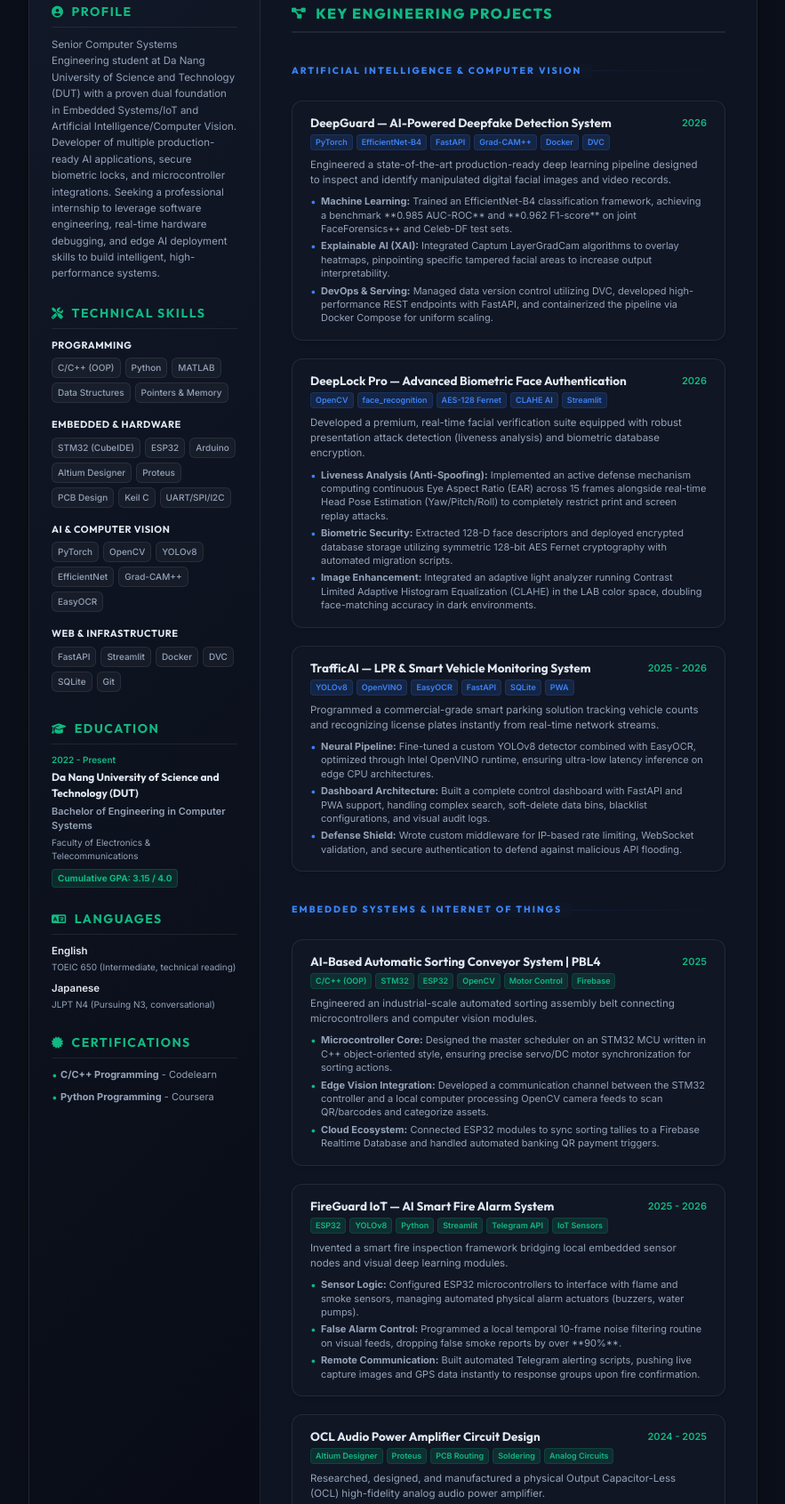
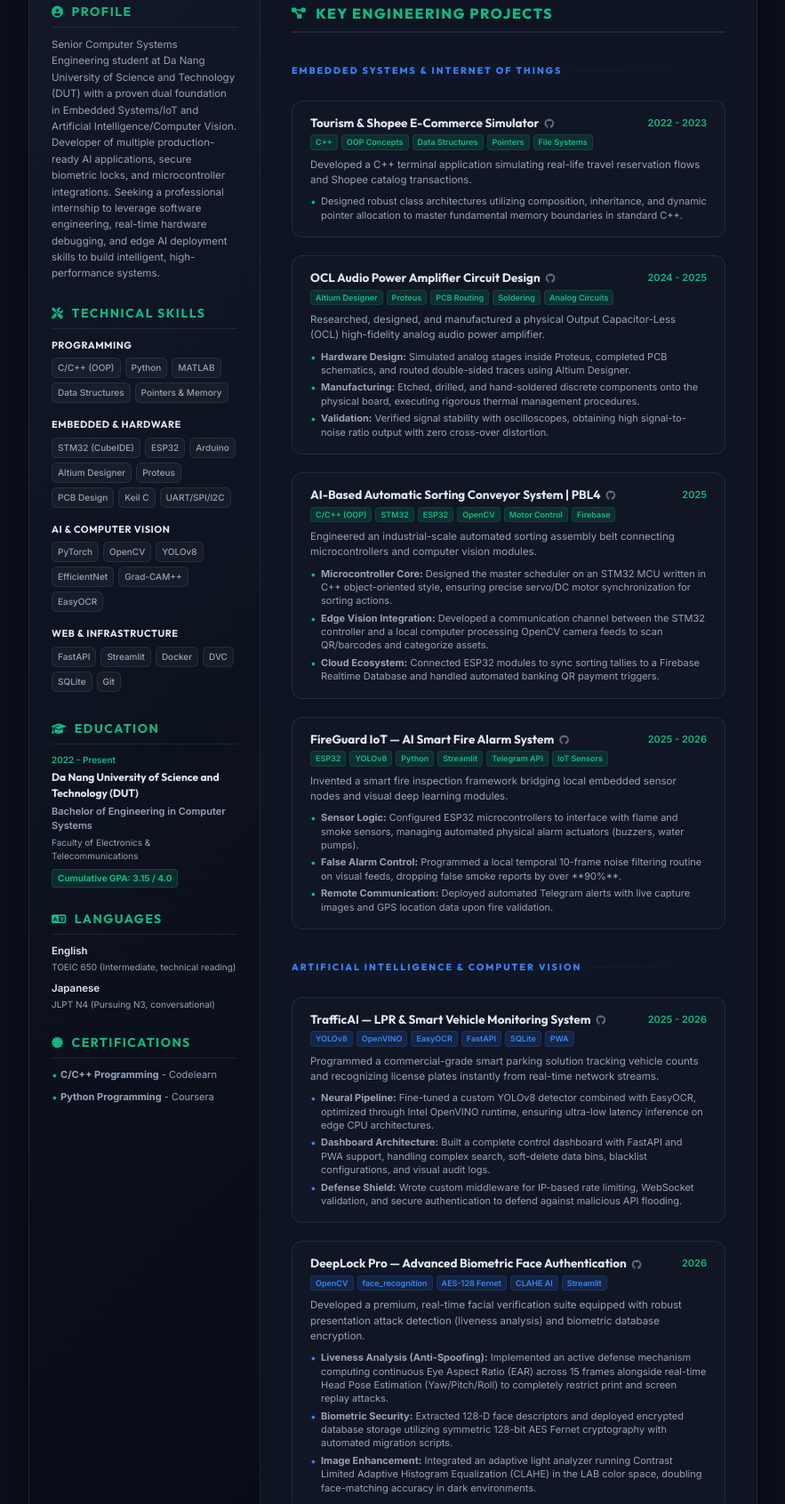
Before and after one commit to caotiendung111/caotiendung111.github.io, a plain HTML site: page index.html in a window 1280 px wide. Shown: the part 384-2075 px from the top of the page at 89% size, without its empty margins (198-1081 px from the left). Drawn offline with Linux system fonts and the light colour scheme.

Commit message:
Reordered projects to ascending chronological order and added clickable GitHub links with icons

```diff
--- a/index.html
+++ b/index.html
@@ -203,107 +203,83 @@
 
         <div class="projects-timeline">
 
-          <!-- ==================== CATEGORY: AI & COMPUTER VISION ==================== -->
-          <div class="project-group-divider no-print" data-group="ai-cv">
-            <span>ARTIFICIAL INTELLIGENCE & COMPUTER VISION</span>
-          </div>
-
-          <!-- Project: DeepGuard -->
-          <article class="project-card" data-category="ai-cv">
-            <div class="project-header">
-              <div class="title-tech">
-                <h4 class="project-title">DeepGuard — AI-Powered Deepfake Detection System</h4>
-                <div class="project-tech-tags">
-                  <span class="tech-tag">PyTorch</span>
-                  <span class="tech-tag">EfficientNet-B4</span>
-                  <span class="tech-tag">FastAPI</span>
-                  <span class="tech-tag">Grad-CAM++</span>
-                  <span class="tech-tag">Docker</span>
-                  <span class="tech-tag">DVC</span>
-                </div>
-              </div>
-              <span class="project-date">2026</span>
-            </div>
-            <div class="project-body">
-              <p class="project-description">
-                Engineered a state-of-the-art production-ready deep learning pipeline designed to inspect and identify manipulated digital facial images and video records.
-              </p>
-              <ul class="project-bullets">
-                <li><strong>Machine Learning:</strong> Trained an EfficientNet-B4 classification framework, achieving a benchmark **0.985 AUC-ROC** and **0.962 F1-score** on joint FaceForensics++ and Celeb-DF test sets.</li>
-                <li><strong>Explainable AI (XAI):</strong> Integrated Captum LayerGradCam algorithms to overlay heatmaps, pinpointing specific tampered facial areas to increase output interpretability.</li>
-                <li><strong>DevOps & Serving:</strong> Managed data version control utilizing DVC, developed high-performance REST endpoints with FastAPI, and containerized the pipeline via Docker Compose for uniform scaling.</li>
-              </ul>
-            </div>
-          </article>
-
-          <!-- Project: DeepLock Pro -->
-          <article class="project-card" data-category="ai-cv">
-            <div class="project-header">
-              <div class="title-tech">
-                <h4 class="project-title">DeepLock Pro — Advanced Biometric Face Authentication</h4>
-                <div class="project-tech-tags">
-                  <span class="tech-tag">OpenCV</span>
-                  <span class="tech-tag">face_recognition</span>
-                  <span class="tech-tag">AES-128 Fernet</span>
-                  <span class="tech-tag">CLAHE AI</span>
-                  <span class="tech-tag">Streamlit</span>
-                </div>
-              </div>
-              <span class="project-date">2026</span>
-            </div>
-            <div class="project-body">
-              <p class="project-description">
-                Developed a premium, real-time facial verification suite equipped with robust presentation attack detection (liveness analysis) and biometric database encryption.
-              </p>
-              <ul class="project-bullets">
-                <li><strong>Liveness Analysis (Anti-Spoofing):</strong> Implemented an active defense mechanism computing continuous Eye Aspect Ratio (EAR) across 15 frames alongside real-time Head Pose Estimation (Yaw/Pitch/Roll) to completely restrict print and screen replay attacks.</li>
-                <li><strong>Biometric Security:</strong> Extracted 128-D face descriptors and deployed encrypted database storage utilizing symmetric 128-bit AES Fernet cryptography with automated migration scripts.</li>
-                <li><strong>Image Enhancement:</strong> Integrated an adaptive light analyzer running Contrast Limited Adaptive Histogram Equalization (CLAHE) in the LAB color space, doubling face-matching accuracy in dark environments.</li>
-              </ul>
-            </div>
-          </article>
-
-          <!-- Project: TrafficAI -->
-          <article class="project-card" data-category="ai-cv">
-            <div class="project-header">
-              <div class="title-tech">
-                <h4 class="project-title">TrafficAI — LPR & Smart Vehicle Monitoring System</h4>
-                <div class="project-tech-tags">
-                  <span class="tech-tag">YOLOv8</span>
-                  <span class="tech-tag">OpenVINO</span>
-                  <span class="tech-tag">EasyOCR</span>
-                  <span class="tech-tag">FastAPI</span>
-                  <span class="tech-tag">SQLite</span>
-                  <span class="tech-tag">PWA</span>
-                </div>
-              </div>
-              <span class="project-date">2025 - 2026</span>
-            </div>
-            <div class="project-body">
-              <p class="project-description">
-                Programmed a commercial-grade smart parking solution tracking vehicle counts and recognizing license plates instantly from real-time network streams.
-              </p>
-              <ul class="project-bullets">
-                <li><strong>Neural Pipeline:</strong> Fine-tuned a custom YOLOv8 detector combined with EasyOCR, optimized through Intel OpenVINO runtime, ensuring ultra-low latency inference on edge CPU architectures.</li>
-                <li><strong>Dashboard Architecture:</strong> Built a complete control dashboard with FastAPI and PWA support, handling complex search, soft-delete data bins, blacklist configurations, and visual audit logs.</li>
-                <li><strong>Defense Shield:</strong> Wrote custom middleware for IP-based rate limiting, WebSocket validation, and secure authentication to defend against malicious API flooding.</li>
-              </ul>
-            </div>
-          </article>
-
-          <!-- PAGE BREAK SPECIFIC FOR PRINTING -->
-          <div class="page-break"></div>
-
           <!-- ==================== CATEGORY: EMBEDDED SYSTEMS & IOT ==================== -->
           <div class="project-group-divider no-print" data-group="embedded">
             <span>EMBEDDED SYSTEMS & INTERNET OF THINGS</span>
           </div>
 
+          <!-- Project: Tourism Management -->
+          <article class="project-card" data-category="embedded">
+            <div class="project-header">
+              <div class="title-tech">
+                <h4 class="project-title">
+                  <a href="https://github.com/caotiendung111/PBl1-Quanlitourdulich.2022-2023" target="_blank" class="project-link">
+                    Tourism & Shopee E-Commerce Simulator
+                    <i class="fab fa-github project-link-icon"></i>
+                  </a>
+                </h4>
+                <div class="project-tech-tags">
+                  <span class="tech-tag">C++</span>
+                  <span class="tech-tag">OOP Concepts</span>
+                  <span class="tech-tag">Data Structures</span>
+                  <span class="tech-tag">Pointers</span>
+                  <span class="tech-tag">File Systems</span>
+                </div>
+              </div>
+              <span class="project-date">2022 - 2023</span>
+            </div>
+            <div class="project-body">
+              <p class="project-description">
+                Developed a C++ terminal application simulating real-life travel reservation flows and Shopee catalog transactions.
+              </p>
+              <ul class="project-bullets">
+                <li>Designed robust class architectures utilizing composition, inheritance, and dynamic pointer allocation to master fundamental memory boundaries in standard C++.</li>
+              </ul>
+            </div>
+          </article>
+
+          <!-- Project: OCL Amplifier -->
+          <article class="project-card" data-category="embedded">
+            <div class="project-header">
+              <div class="title-tech">
+                <h4 class="project-title">
+                  <a href="https://github.com/caotiendung111" target="_blank" class="project-link">
+                    OCL Audio Power Amplifier Circuit Design
+                    <i class="fab fa-github project-link-icon"></i>
+                  </a>
+                </h4>
+                <div class="project-tech-tags">
+                  <span class="tech-tag">Altium Designer</span>
+                  <span class="tech-tag">Proteus</span>
+                  <span class="tech-tag">PCB Routing</span>
+                  <span class="tech-tag">Soldering</span>
+                  <span class="tech-tag">Analog Circuits</span>
+                </div>
+              </div>
+              <span class="project-date">2024 - 2025</span>
+            </div>
+            <div class="project-body">
+              <p class="project-description">
+                Researched, designed, and manufactured a physical Output Capacitor-Less (OCL) high-fidelity analog audio power amplifier.
+              </p>
+              <ul class="project-bullets">
+                <li><strong>Hardware Design:</strong> Simulated analog stages inside Proteus, completed PCB schematics, and routed double-sided traces using Altium Designer.</li>
+                <li><strong>Manufacturing:</strong> Etched, drilled, and hand-soldered discrete components onto the physical board, executing rigorous thermal management procedures.</li>
+                <li><strong>Validation:</strong> Verified signal stability with oscilloscopes, obtaining high signal-to-noise ratio output with zero cross-over distortion.</li>
+              </ul>
+            </div>
+          </article>
+
           <!-- Project: PBL4 Conveyor -->
           <article class="project-card" data-category="embedded">
             <div class="project-header">
               <div class="title-tech">
-                <h4 class="project-title">AI-Based Automatic Sorting Conveyor System | PBL4</h4>
+                <h4 class="project-title">
+                  <a href="https://github.com/caotiendung111/duanbangchuyen_nhom1_hethongnhung_AI_FIREBASE" target="_blank" class="project-link">
+                    AI-Based Automatic Sorting Conveyor System | PBL4
+                    <i class="fab fa-github project-link-icon"></i>
+                  </a>
+                </h4>
                 <div class="project-tech-tags">
                   <span class="tech-tag">C/C++ (OOP)</span>
                   <span class="tech-tag">STM32</span>
@@ -331,7 +307,12 @@
           <article class="project-card" data-category="embedded">
             <div class="project-header">
               <div class="title-tech">
-                <h4 class="project-title">FireGuard IoT — AI Smart Fire Alarm System</h4>
+                <h4 class="project-title">
+                  <a href="https://github.com/caotiendung111/Du-An-Bao-Chay-IOT-AI-WEBSEVER1" target="_blank" class="project-link">
+                    FireGuard IoT — AI Smart Fire Alarm System
+                    <i class="fab fa-github project-link-icon"></i>
+                  </a>
+                </h4>
                 <div class="project-tech-tags">
                   <span class="tech-tag">ESP32</span>
                   <span class="tech-tag">YOLOv8</span>
@@ -350,59 +331,113 @@
               <ul class="project-bullets">
                 <li><strong>Sensor Logic:</strong> Configured ESP32 microcontrollers to interface with flame and smoke sensors, managing automated physical alarm actuators (buzzers, water pumps).</li>
                 <li><strong>False Alarm Control:</strong> Programmed a local temporal 10-frame noise filtering routine on visual feeds, dropping false smoke reports by over **90%**.</li>
-                <li><strong>Remote Communication:</strong> Built automated Telegram alerting scripts, pushing live capture images and GPS data instantly to response groups upon fire confirmation.</li>
+                <li><strong>Remote Communication:</strong> Deployed automated Telegram alerts with live capture images and GPS location data upon fire validation.</li>
               </ul>
             </div>
           </article>
 
-          <!-- Project: OCL Amplifier -->
-          <article class="project-card" data-category="embedded">
+          <!-- PAGE BREAK SPECIFIC FOR PRINTING -->
+          <div class="page-break"></div>
+
+          <!-- ==================== CATEGORY: AI & COMPUTER VISION ==================== -->
+          <div class="project-group-divider no-print" data-group="ai-cv">
+            <span>ARTIFICIAL INTELLIGENCE & COMPUTER VISION</span>
+          </div>
+
+          <!-- Project: TrafficAI -->
+          <article class="project-card" data-category="ai-cv">
             <div class="project-header">
               <div class="title-tech">
-                <h4 class="project-title">OCL Audio Power Amplifier Circuit Design</h4>
+                <h4 class="project-title">
+                  <a href="https://github.com/caotiendung111/AI-Traffic-Intelligence-Revenue-Ecosystem_MonTriTueNhanTao" target="_blank" class="project-link">
+                    TrafficAI — LPR & Smart Vehicle Monitoring System
+                    <i class="fab fa-github project-link-icon"></i>
+                  </a>
+                </h4>
                 <div class="project-tech-tags">
-                  <span class="tech-tag">Altium Designer</span>
-                  <span class="tech-tag">Proteus</span>
-                  <span class="tech-tag">PCB Routing</span>
-                  <span class="tech-tag">Soldering</span>
-                  <span class="tech-tag">Analog Circuits</span>
+                  <span class="tech-tag">YOLOv8</span>
+                  <span class="tech-tag">OpenVINO</span>
+                  <span class="tech-tag">EasyOCR</span>
+                  <span class="tech-tag">FastAPI</span>
+                  <span class="tech-tag">SQLite</span>
+                  <span class="tech-tag">PWA</span>
                 </div>
               </div>
-              <span class="project-date">2024 - 2025</span>
+              <span class="project-date">2025 - 2026</span>
             </div>
             <div class="project-body">
               <p class="project-description">
-                Researched, designed, and manufactured a physical Output Capacitor-Less (OCL) high-fidelity analog audio power amplifier.
+                Programmed a commercial-grade smart parking solution tracking vehicle counts and recognizing license plates instantly from real-time network streams.
               </p>
               <ul class="project-bullets">
-                <li><strong>Hardware Design:</strong> Simulated analog stages inside Proteus, completed PCB schematics, and routed double-sided traces using Altium Designer.</li>
-                <li><strong>Manufacturing:</strong> Etched, drilled, and hand-soldered discrete components onto the physical board, executing rigorous thermal management procedures.</li>
-                <li><strong>Validation:</strong> Verified signal stability with oscilloscopes, obtaining high signal-to-noise ratio output with zero cross-over distortion.</li>
+                <li><strong>Neural Pipeline:</strong> Fine-tuned a custom YOLOv8 detector combined with EasyOCR, optimized through Intel OpenVINO runtime, ensuring ultra-low latency inference on edge CPU architectures.</li>
+                <li><strong>Dashboard Architecture:</strong> Built a complete control dashboard with FastAPI and PWA support, handling complex search, soft-delete data bins, blacklist configurations, and visual audit logs.</li>
+                <li><strong>Defense Shield:</strong> Wrote custom middleware for IP-based rate limiting, WebSocket validation, and secure authentication to defend against malicious API flooding.</li>
               </ul>
             </div>
           </article>
 
-          <!-- Project: Tourism Management -->
-          <article class="project-card" data-category="embedded">
+          <!-- Project: DeepLock Pro -->
+          <article class="project-card" data-category="ai-cv">
             <div class="project-header">
               <div class="title-tech">
-                <h4 class="project-title">Tourism & Shopee E-Commerce Simulator</h4>
+                <h4 class="project-title">
+                  <a href="https://github.com/caotiendung111/BioGuard_Face_Security_Mon_Tri_Tue_Nhan_Tao" target="_blank" class="project-link">
+                    DeepLock Pro — Advanced Biometric Face Authentication
+                    <i class="fab fa-github project-link-icon"></i>
+                  </a>
+                </h4>
                 <div class="project-tech-tags">
-                  <span class="tech-tag">C++</span>
-                  <span class="tech-tag">OOP Concepts</span>
-                  <span class="tech-tag">Data Structures</span>
-                  <span class="tech-tag">Pointers</span>
-                  <span class="tech-tag">File Systems</span>
+                  <span class="tech-tag">OpenCV</span>
+                  <span class="tech-tag">face_recognition</span>
+                  <span class="tech-tag">AES-128 Fernet</span>
+                  <span class="tech-tag">CLAHE AI</span>
+                  <span class="tech-tag">Streamlit</span>
                 </div>
               </div>
-              <span class="project-date">2022 - 2023</span>
+              <span class="project-date">2026</span>
             </div>
             <div class="project-body">
               <p class="project-description">
-                Developed a C++ terminal application simulating real-life travel reservation flows and Shopee catalog transactions.
+                Developed a premium, real-time facial verification suite equipped with robust presentation attack detection (liveness analysis) and biometric database encryption.
               </p>
               <ul class="project-bullets">
-                <li>Designed robust class architectures utilizing composition, inheritance, and dynamic pointer allocation to master fundamental memory boundaries in standard C++.</li>
+                <li><strong>Liveness Analysis (Anti-Spoofing):</strong> Implemented an active defense mechanism computing continuous Eye Aspect Ratio (EAR) across 15 frames alongside real-time Head Pose Estimation (Yaw/Pitch/Roll) to completely restrict print and screen replay attacks.</li>
+                <li><strong>Biometric Security:</strong> Extracted 128-D face descriptors and deployed encrypted database storage utilizing symmetric 128-bit AES Fernet cryptography with automated migration scripts.</li>
+                <li><strong>Image Enhancement:</strong> Integrated an adaptive light analyzer running Contrast Limited Adaptive Histogram Equalization (CLAHE) in the LAB color space, doubling face-matching accuracy in dark environments.</li>
+              </ul>
+            </div>
+          </article>
+
+          <!-- Project: DeepGuard -->
+          <article class="project-card" data-category="ai-cv">
+            <div class="project-header">
+              <div class="title-tech">
+                <h4 class="project-title">
+                  <a href="https://github.com/caotiendung111/DeepGuard-Deepfake-Detection" target="_blank" class="project-link">
+                    DeepGuard — AI-Powered Deepfake Detection System
+                    <i class="fab fa-github project-link-icon"></i>
+                  </a>
+                </h4>
+                <div class="project-tech-tags">
+                  <span class="tech-tag">PyTorch</span>
+                  <span class="tech-tag">EfficientNet-B4</span>
+                  <span class="tech-tag">FastAPI</span>
+                  <span class="tech-tag">Grad-CAM++</span>
+                  <span class="tech-tag">Docker</span>
+                  <span class="tech-tag">DVC</span>
+                </div>
+              </div>
+              <span class="project-date">2026</span>
+            </div>
+            <div class="project-body">
+              <p class="project-description">
+                Engineered a state-of-the-art production-ready deep learning pipeline designed to inspect and identify manipulated digital facial images and video records.
+              </p>
+              <ul class="project-bullets">
+                <li><strong>Machine Learning:</strong> Trained an EfficientNet-B4 classification framework, achieving a benchmark **0.985 AUC-ROC** and **0.962 F1-score** on joint FaceForensics++ and Celeb-DF test sets.</li>
+                <li><strong>Explainable AI (XAI):</strong> Integrated Captum LayerGradCam algorithms to overlay heatmaps, pinpointing specific tampered facial areas to increase output interpretability.</li>
+                <li><strong>DevOps & Serving:</strong> Managed data version control utilizing DVC, developed high-performance REST endpoints with FastAPI, and containerized the pipeline via Docker Compose for uniform scaling.</li>
               </ul>
             </div>
           </article>
--- a/style.css
+++ b/style.css
@@ -633,6 +633,34 @@ a {
   line-height: 1.3;
 }
 
+.project-link {
+  color: inherit;
+  text-decoration: none;
+  display: inline-flex;
+  align-items: center;
+  gap: 6px;
+  transition: color 0.2s ease;
+}
+
+.project-link:hover {
+  color: var(--primary);
+}
+
+.project-card[data-category="ai-cv"] .project-link:hover {
+  color: var(--accent);
+}
+
+.project-link-icon {
+  font-size: 11px;
+  opacity: 0.4;
+  transition: opacity 0.2s ease, transform 0.2s ease;
+}
+
+.project-link:hover .project-link-icon {
+  opacity: 0.9;
+  transform: translateY(-1px);
+}
+
 .project-date {
   font-size: 11px;
   font-weight: 600;
@@ -654,11 +682,6 @@ a {
   padding: 1px 5px;
   border-radius: 4px;
   border: 1px solid rgba(16, 185, 129, 0.15);
-}
-
-/* Accent highlight for AI categories */
-.project-card[data-category="ai-cv"] .project-title:hover {
-  color: var(--accent);
 }
 
 .project-card[data-category="ai-cv"] .tech-tag {
```
